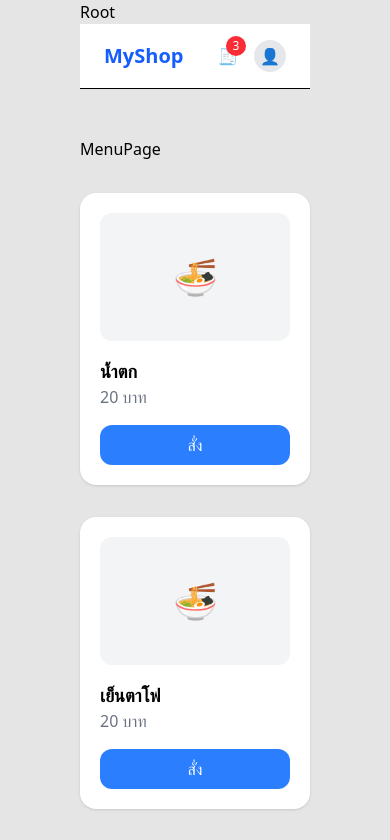
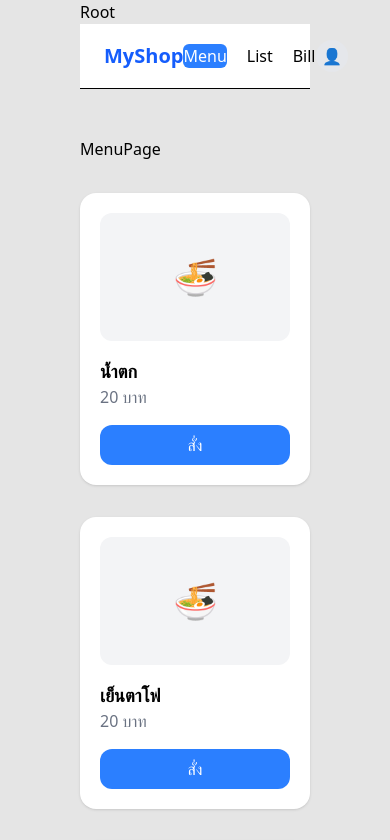
Before and after one commit to Pansa49/Thai-Noodle-Project, a React (Vite) app in the folder my-app/: page /menu in a window 390 px wide. Shown: the top 840 px of the page. Built offline with nearby package versions, Linux system fonts and the light colour scheme.

Commit message:
fixed missing ui in iphone

```diff
--- a/my-app/src/components/Header.tsx
+++ b/my-app/src/components/Header.tsx
@@ -3,7 +3,7 @@ import { useCartContext } from "../hook/use-cart-context";
 
 export function Header() {
 
-    const { clearItems } = useCartContext()
+    const { items, clearItems } = useCartContext()
     return (
         <header className="w-full border-b bg-white">
             <div className="max-w-7xl mx-auto px-6 py-4 flex items-center justify-between">
@@ -13,8 +13,8 @@ export function Header() {
                     MyShop
                 </div>
 
-                {/* Menu */}
-                <nav className="hidden md:flex gap-12 text-gray-600 font-medium">
+                <nav className="flex gap-5 text-smmd:text-base md:gap-12text-gray-600 font-medium">
+
                     <NavLink
                         to="/menu"
                         className={({ isActive }) =>
@@ -30,11 +30,17 @@ export function Header() {
                         to="/list"
                         className={({ isActive }) =>
                             isActive
-                                ? "bg-blue-500 text-white rounded-md"
-                                : "hover:bg-blue-300 rounded-md transition"
+                                ? "bg-blue-500 text-white rounded-md relative cursor-pointer"
+                                : "hover:bg-blue-300 rounded-md transition relative cursor-pointer"
                         }
                     >
+
                         List
+                        {items.length > 0 && (
+                            <span className="absolute -top-2 -right-2 bg-red-500 text-white text-xs w-4 h-4 rounded-full flex items-center justify-center">
+                                {items.length}
+                            </span>
+                        )}
                     </NavLink>
 
                     <NavLink
@@ -51,13 +57,6 @@ export function Header() {
 
                 {/* Right action */}
                 <div className="flex items-center gap-4">
-                    {/* Cart */}
-                    <div className="relative cursor-pointer">
-                        <span className="text-gray-700">🧾</span>
-                        <span className="absolute -top-2 -right-2 bg-red-500 text-white text-xs w-5 h-5 rounded-full flex items-center justify-center">
-                            3
-                        </span>
-                    </div>
 
                     {/* Profile */}
                     <div className="w-8 h-8 rounded-full bg-gray-200 flex items-center justify-center cursor-pointer">
```
